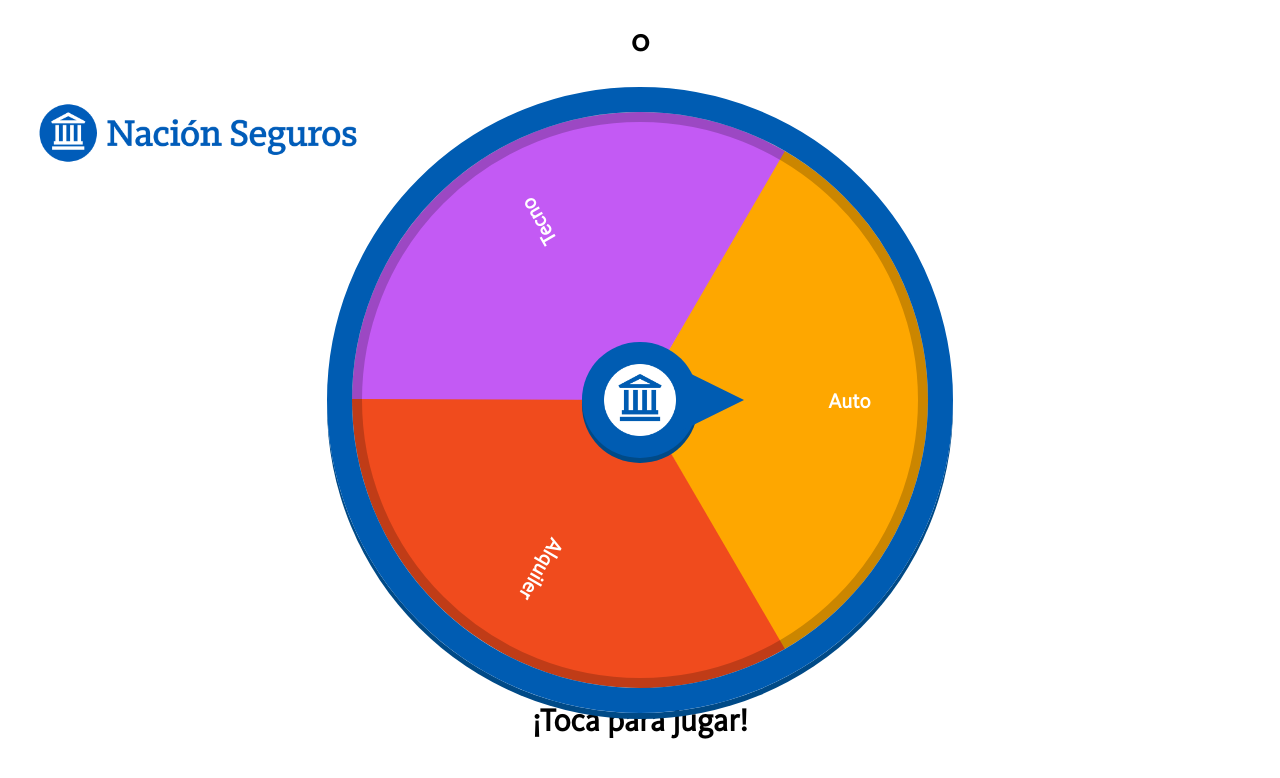
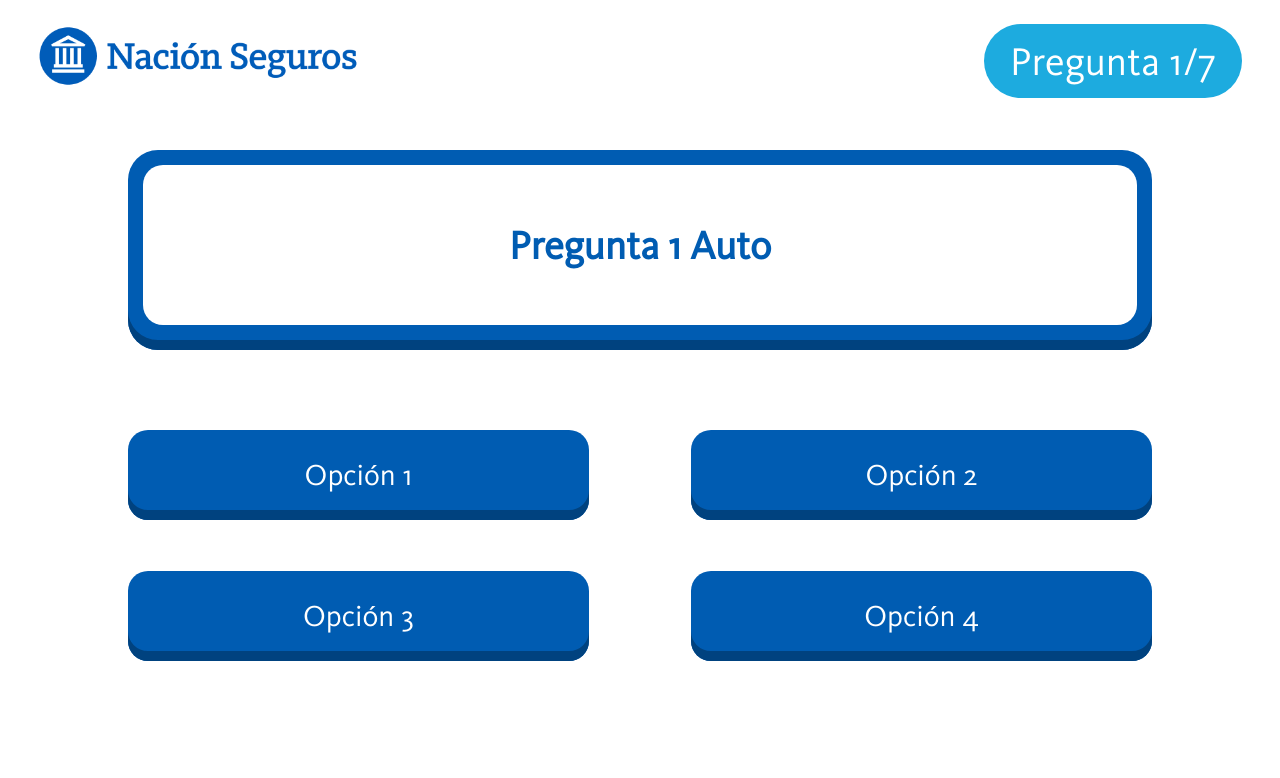
Before and after one commit to bconesta/cologames, a React (Create React App) app: page / in a window 1280 px wide. Shown: the top 778 px of the page. Built offline with nearby package versions, Linux system fonts and the light colour scheme.

Commit message:
Responsive en tablet

```diff
--- a/src/App.js
+++ b/src/App.js
@@ -41,7 +41,7 @@ function App() {
     return array;
   }
 
-  const [section, setSection] = useState(1);
+  const [section, setSection] = useState(2);
   const [theme, setTheme] = useState(0);
 
   const handleSection = (page) => {
--- a/src/pages/QuizPage/QuizPage.scss
+++ b/src/pages/QuizPage/QuizPage.scss
@@ -91,4 +91,15 @@ $BNAlightBlue: rgb(69 143 180);
             height: 80px;
         }
     }
+
+    @media (max-height: 810px) {
+        .options-container{
+            button{
+                margin-bottom: 5%;
+            }
+        }
+        .question-container{
+            margin-bottom: 80px;
+        }
+    }
 }
```
